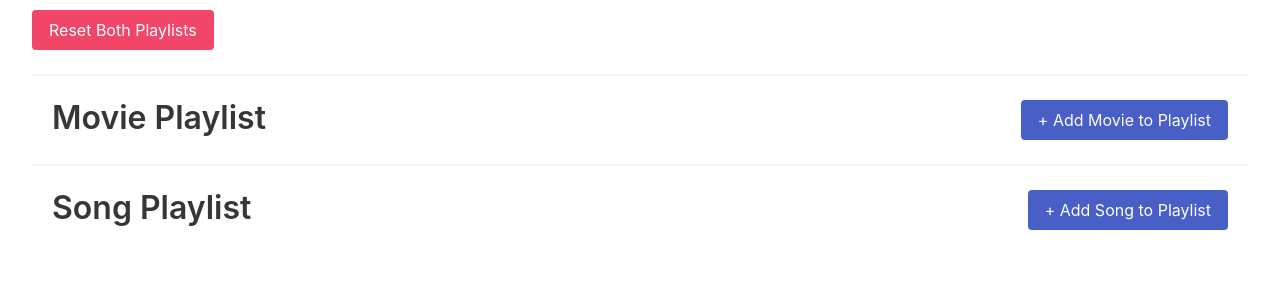
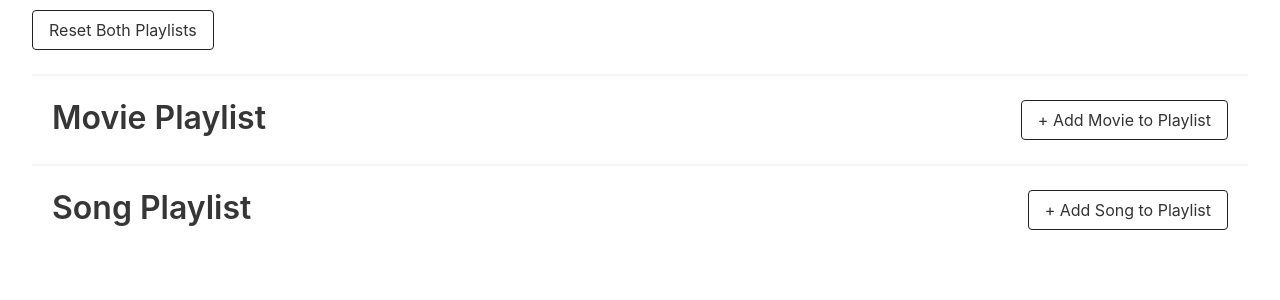
Before and after one commit to colson0x1/musemo, a React (Create React App) app: page / in a window 1280 px wide. Shown: the top 300 px of the page. Built offline with nearby package versions, Linux system fonts and the light colour scheme.

Commit message:
add custom styles for button

```diff
--- a/src/components/MoviePlaylist.jsx
+++ b/src/components/MoviePlaylist.jsx
@@ -36,7 +36,7 @@ function MoviePlaylist() {
         <div className="buttons">
           <button
             onClick={() => handleMovieAdd(createRandomMovie())}
-            className="button is-link"
+            className="button is-primary"
           >
             + Add Movie to Playlist
           </button>
--- a/src/components/SongPlaylist.jsx
+++ b/src/components/SongPlaylist.jsx
@@ -36,7 +36,7 @@ function SongPlaylist() {
         <div className="buttons">
           <button
             onClick={() => handleSongAdd(createRandomSong())}
-            className="button is-link"
+            className="button is-primary"
           >
             + Add Song to Playlist
           </button>
--- /dev/null
+++ b/src/store/index.js
@@ -0,0 +1 @@
+import { configureStore, createSlice } from '@reduxjs/toolkit';
--- a/src/styles.css
+++ b/src/styles.css
@@ -32,3 +32,26 @@ h3 {
 .container > button {
   margin-top: 10px;
 }
+
+.is-primary {
+  background: #fff !important;
+  border: 1px solid #222222 !important;
+  color: #333333 !important;
+}
+
+.is-primary:hover {
+  background: #1E1E1E !important;
+  color: #fff !important;
+}
+
+.is-danger {
+  border: 1px solid #222222 !important;
+  background: #fff !important;
+  color: #333333 !important;
+}
+
+.is-danger:hover {
+  border: 1px solid #9963AE !important;
+  background: #9963AE !important;
+  color: #fff !important;
+}
```
